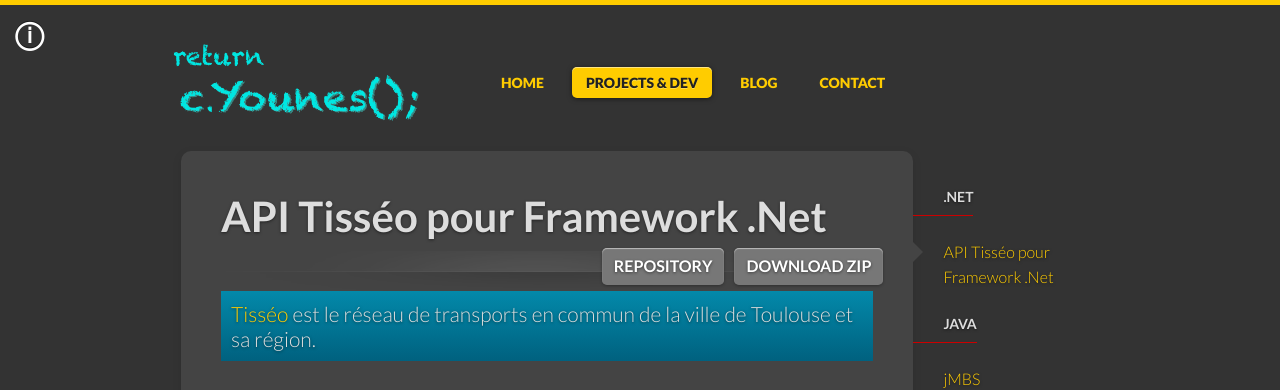
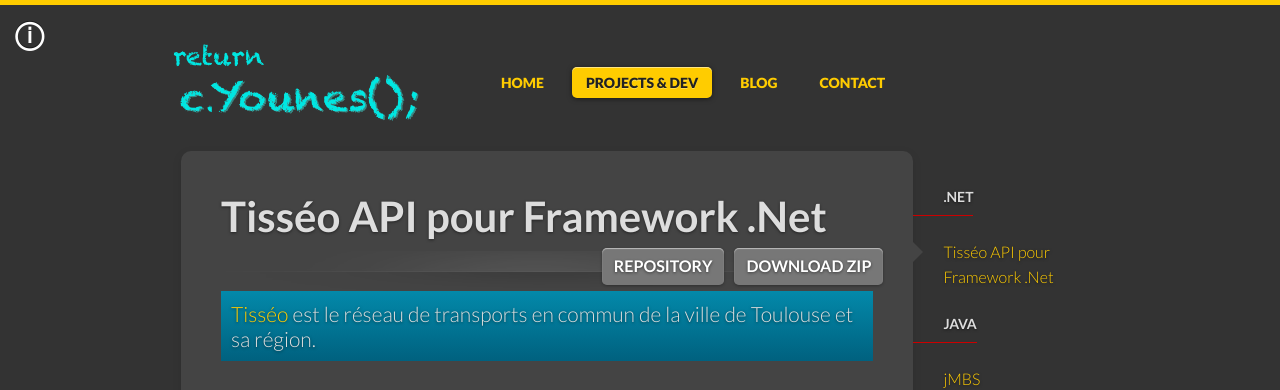
Before and after one commit to cyounes/cyounes.github.io, a Jekyll site: the page built from projects/Tisseo-Api.Net.md, in a window 1280 px wide. Shown: the top 390 px of the page. Built offline with Jekyll 4.4.1, drawn with Linux system fonts in a browser that asks for light colours; some web fonts are replaced; Markdown is read by kramdown in place of the engine named in the settings; comment, search, counter and statistics services are not loaded.

```diff
--- a/projects/Tisseo-Api.Net.md
+++ b/projects/Tisseo-Api.Net.md
@@ -1,6 +1,6 @@
 ---
 layout: projects
-title: API Tisséo pour Framework .Net
+title: Tisséo API pour Framework .Net
 next_section: jmbs
 prev_section:
 permalink: /projects/tisseo-api.net/
```
